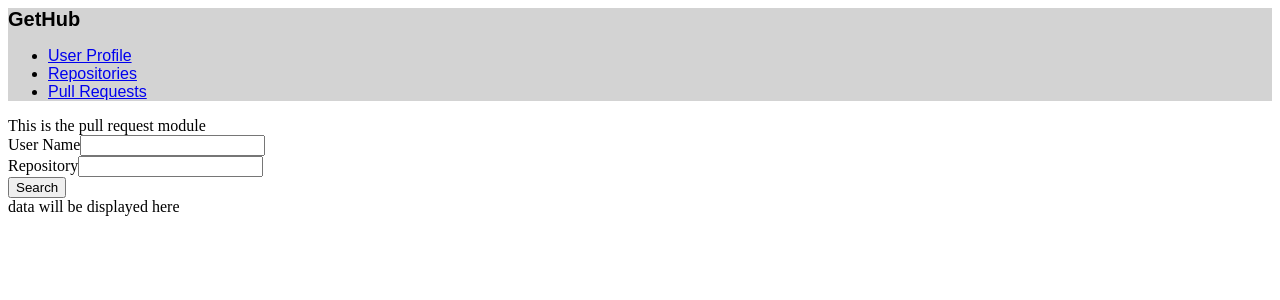
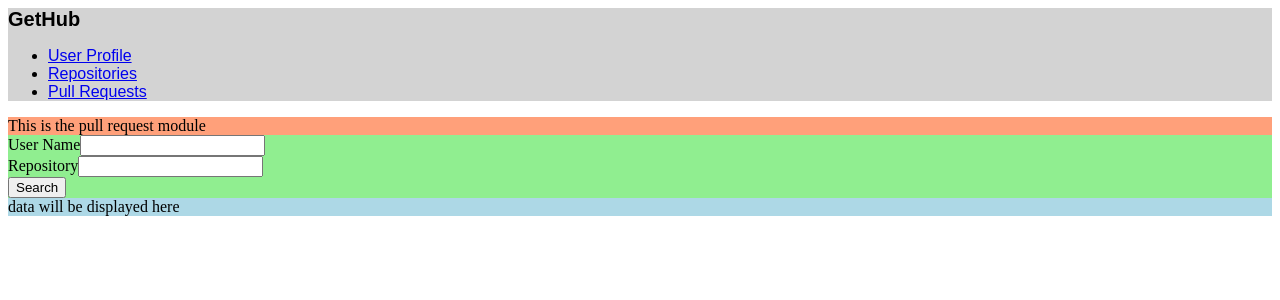
Before and after one commit to notwillcasey/github-fetcher, an Angular app: page /pullrequest in a window 1280 px wide. Shown: the top 300 px of the page. Built offline with nearby package versions, Linux system fonts and the light colour scheme.

Commit message:
background color to diffrentiate sections during build

```diff
--- a/src/app/pull-request/pull-request.component.css
+++ b/src/app/pull-request/pull-request.component.css
@@ -0,0 +1,11 @@
+.pr-title {
+    background-color: lightsalmon;
+}
+
+.pr-form {
+    background-color: lightgreen;
+}
+
+.pr-data {
+    background-color: lightblue;
+}
--- a/src/app/pull-request/pull-request.component.html
+++ b/src/app/pull-request/pull-request.component.html
@@ -1,5 +1,5 @@
 <div class="pr-body">
-    <div>
+    <div class="pr-title">
         This is the pull request module
     </div>
     <div class="pr-form">
--- a/src/app/repo/repo.component.css
+++ b/src/app/repo/repo.component.css
@@ -0,0 +1,11 @@
+.repo-title {
+    background-color: lightblue;
+}
+
+.repo-form {
+    background-color: lightsalmon;
+}
+
+.repo-data {
+    background-color: lightgreen;
+}
--- a/src/app/repo/repo.component.html
+++ b/src/app/repo/repo.component.html
@@ -1,5 +1,5 @@
 <div class="repo-body">
-    <div>
+    <div class="repo-title">
         This is the repo module
     </div>
     <div class="repo-form">
```
